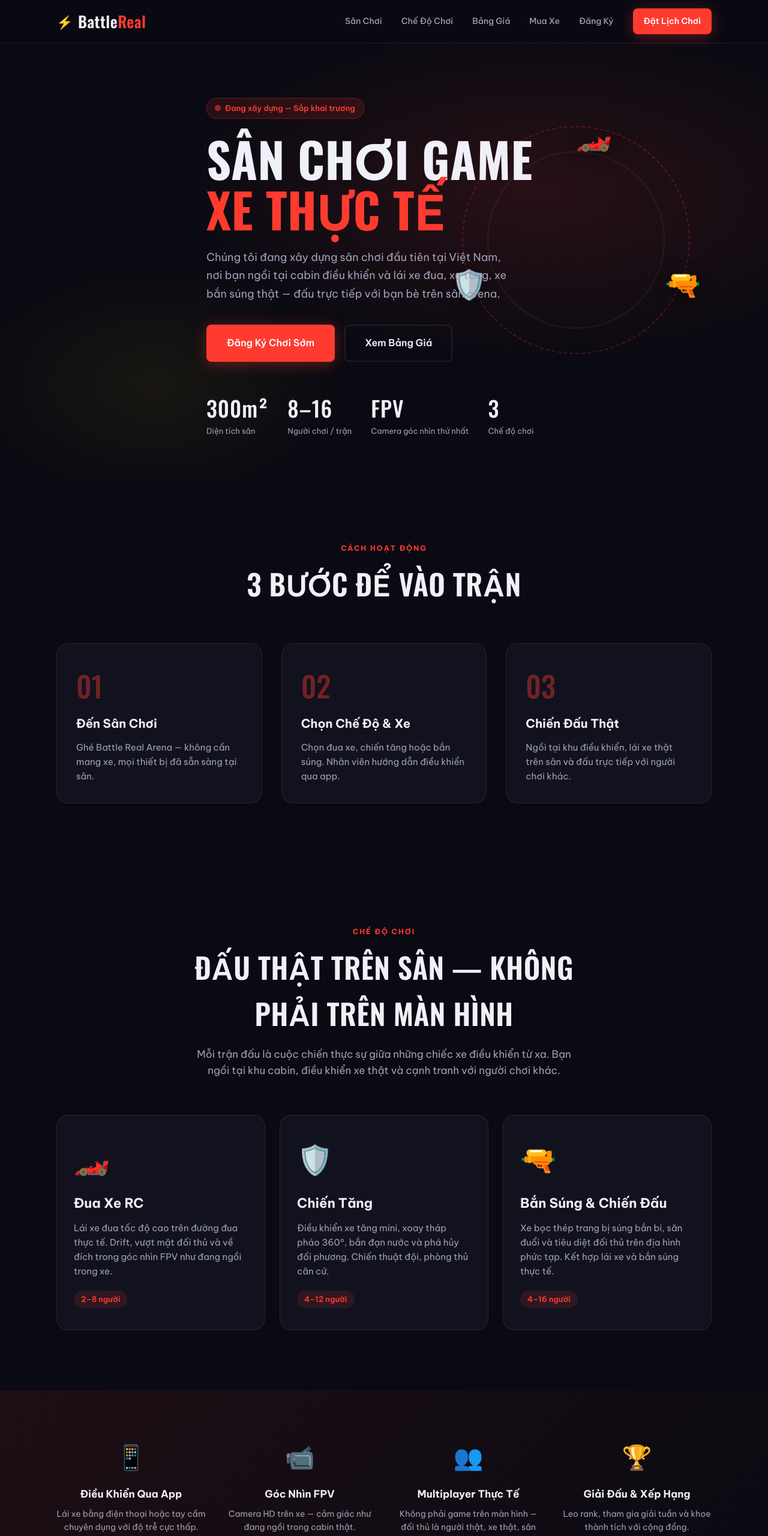
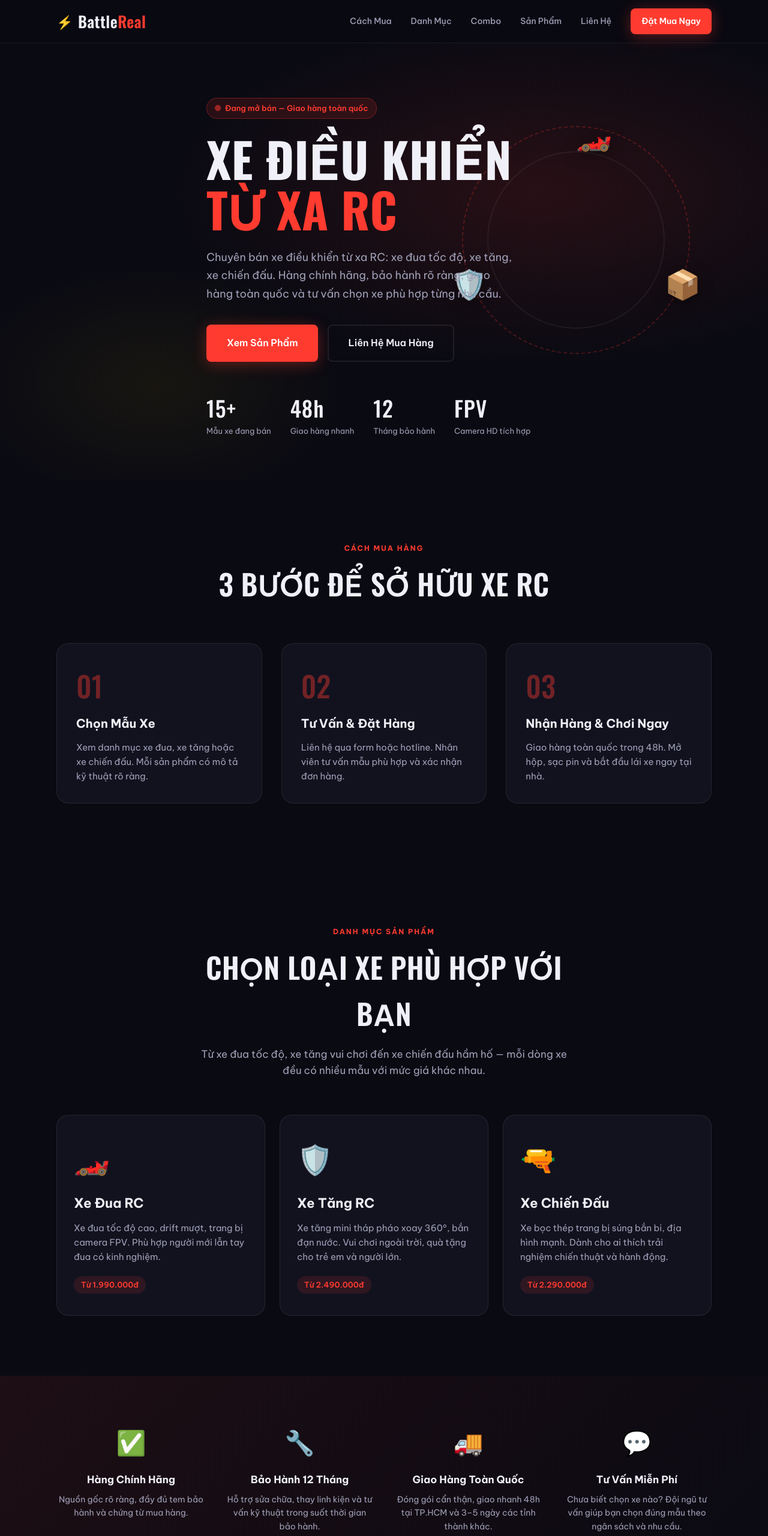
Before and after one commit to s2nmt/battleRealgame, a React (Vite) app: page / in a window 1280 px wide. Shown: the top 2560 px of the page at 60% size. Built offline with nearby package versions, Linux system fonts and the light colour scheme.

Commit message:
feat: change to arena to sell

```diff
--- a/index.html
+++ b/index.html
@@ -4,11 +4,11 @@
     <meta charset="UTF-8" />
     <link rel="icon" type="image/svg+xml" href="/favicon.svg" />
     <meta name="viewport" content="width=device-width, initial-scale=1.0" />
-    <meta name="description" content="Battle Real Arena - Sân chơi game xe điều khiển từ xa thực tế. Đến chơi, đấu với nhau. Có thể mua xe nếu muốn." />
+    <meta name="description" content="Battle Real - Chuyên bán xe điều khiển từ xa RC: xe đua, xe tăng, xe chiến đấu. Bảo hành 12 tháng, giao hàng toàn quốc." />
     <link rel="preconnect" href="https://fonts.googleapis.com" />
     <link rel="preconnect" href="https://fonts.gstatic.com" crossorigin />
     <link href="https://fonts.googleapis.com/css2?family=Be+Vietnam+Pro:ital,wght@0,400;0,500;0,600;0,700;0,800&family=Oswald:wght@500;600;700&display=swap" rel="stylesheet" />
-    <title>Battle Real Arena | Sân Chơi Game Xe Thực Tế</title>
+    <title>Battle Real | Xe Điều Khiển Từ Xa RC</title>
   </head>
   <body>
     <div id="root"></div>
--- a/src/components/Contact.jsx
+++ b/src/components/Contact.jsx
@@ -12,23 +12,23 @@ export default function Contact() {
     <section id="contact" className="section section--dark">
       <div className="container contact">
         <div className="contact__info">
-          <span className="section__tag">Đăng ký sớm</span>
-          <h2 className="section__title">Sân chơi đang xây dựng — Đăng ký để được ưu tiên</h2>
+          <span className="section__tag">Đặt hàng</span>
+          <h2 className="section__title">Liên hệ để đặt mua xe RC</h2>
           <p className="section__desc">
-            Để lại thông tin để nhận thông báo khai trương, ưu đãi early bird và đặt lịch chơi sớm nhất.
+            Điền form bên dưới, chúng tôi sẽ gọi lại xác nhận đơn hàng, tư vấn mẫu xe và báo thời gian giao hàng.
           </p>
           <ul className="contact__perks">
-            <li>🎁 Giảm 30% gói chơi đầu tiên</li>
-            <li>🎯 Ưu tiên slot giờ vàng khai trương</li>
-            <li>🏆 Mời tham gia giải đấu khai mạc</li>
+            <li>🚚 Giao hàng toàn quốc trong 48h (nội thành)</li>
+            <li>🔧 Bảo hành 12 tháng chính hãng</li>
+            <li>💬 Tư vấn miễn phí, không mua vẫn được hỗ trợ</li>
           </ul>
         </div>
 
         {submitted ? (
           <div className="contact__success">
             <span className="contact__success-icon">✅</span>
-            <h3>Đã nhận đăng ký!</h3>
-            <p>Chúng tôi sẽ liên hệ khi sân chơi sẵn sàng khai trương.</p>
+            <h3>Đã nhận yêu cầu!</h3>
+            <p>Chúng tôi sẽ liên hệ trong vòng 24 giờ để xác nhận đơn hàng.</p>
           </div>
         ) : (
           <form className="contact__form" onSubmit={handleSubmit}>
@@ -46,15 +46,16 @@ export default function Contact() {
             </label>
             <label>
               Bạn quan tâm
-              <select name="interest" defaultValue="play">
-                <option value="play">Đến chơi tại sân</option>
-                <option value="party">Đặt tiệc / team building</option>
-                <option value="buy">Mua xe mang về</option>
-                <option value="all">Tất cả</option>
+              <select name="interest" defaultValue="racing">
+                <option value="racing">Xe đua RC</option>
+                <option value="tank">Xe tăng RC</option>
+                <option value="combat">Xe chiến đấu</option>
+                <option value="bundle">Combo / gói tiết kiệm</option>
+                <option value="advice">Cần tư vấn chọn xe</option>
               </select>
             </label>
             <button type="submit" className="btn btn--primary btn--lg btn--block">
-              Đăng Ký Ngay
+              Gửi Yêu Cầu
             </button>
           </form>
         )}
--- a/src/components/Footer.jsx
+++ b/src/components/Footer.jsx
@@ -6,15 +6,15 @@ export default function Footer() {
           <span className="logo__text">
             Battle<span className="logo__accent">Real</span>
           </span>
-          <p>Sân chơi game xe điều khiển từ xa thực tế</p>
+          <p>Chuyên bán xe điều khiển từ xa RC — giao hàng toàn quốc</p>
         </div>
         <div className="footer__links">
-          <a href="#arena">Sân chơi</a>
-          <a href="#packages">Bảng giá</a>
-          <a href="#shop">Mua xe</a>
+          <a href="#how">Cách mua</a>
+          <a href="#shop">Sản phẩm</a>
+          <a href="#bundles">Combo</a>
           <a href="#contact">Liên hệ</a>
         </div>
-        <p className="footer__copy">© 2026 Battle Real Game. Đang xây dựng — Sắp khai trương.</p>
+        <p className="footer__copy">© 2026 Battle Real. Bán xe RC chính hãng — Bảo hành 12 tháng.</p>
       </div>
     </footer>
   );
--- a/src/components/GameModes.jsx
+++ b/src/components/GameModes.jsx
@@ -1,25 +1,25 @@
-import { gameModes } from '../data/products';
+import { categories } from '../data/products';
 
 export default function GameModes() {
   return (
-    <section id="modes" className="section">
+    <section id="categories" className="section">
       <div className="container">
         <div className="section__header">
-          <span className="section__tag">Chế độ chơi</span>
-          <h2 className="section__title">Đấu thật trên sân — không phải trên màn hình</h2>
+          <span className="section__tag">Danh mục sản phẩm</span>
+          <h2 className="section__title">Chọn loại xe phù hợp với bạn</h2>
           <p className="section__desc">
-            Mỗi trận đấu là cuộc chiến thực sự giữa những chiếc xe điều khiển từ xa. Bạn ngồi tại khu
-            cabin, điều khiển xe thật và cạnh tranh với người chơi khác.
+            Từ xe đua tốc độ, xe tăng vui chơi đến xe chiến đấu hầm hố — mỗi dòng xe đều có nhiều mẫu
+            với mức giá khác nhau.
           </p>
         </div>
 
         <div className="modes-grid">
-          {gameModes.map((mode) => (
-            <article key={mode.id} className="mode-card">
-              <div className="mode-card__icon">{mode.icon}</div>
-              <h3 className="mode-card__title">{mode.title}</h3>
-              <p className="mode-card__desc">{mode.description}</p>
-              <span className="mode-card__players">{mode.players}</span>
+          {categories.map((cat) => (
+            <article key={cat.id} className="mode-card">
+              <div className="mode-card__icon">{cat.icon}</div>
+              <h3 className="mode-card__title">{cat.title}</h3>
+              <p className="mode-card__desc">{cat.description}</p>
+              <span className="mode-card__players">{cat.players}</span>
             </article>
           ))}
         </div>
--- a/src/components/Header.jsx
+++ b/src/components/Header.jsx
@@ -1,11 +1,11 @@
 import { useState } from 'react';
 
 const links = [
-  { href: '#arena', label: 'Sân Chơi' },
-  { href: '#modes', label: 'Chế Độ Chơi' },
-  { href: '#packages', label: 'Bảng Giá' },
-  { href: '#shop', label: 'Mua Xe' },
-  { href: '#contact', label: 'Đăng Ký' },
+  { href: '#how', label: 'Cách Mua' },
+  { href: '#categories', label: 'Danh Mục' },
+  { href: '#bundles', label: 'Combo' },
+  { href: '#shop', label: 'Sản Phẩm' },
+  { href: '#contact', label: 'Liên Hệ' },
 ];
 
 export default function Header() {
@@ -28,7 +28,7 @@ export default function Header() {
             </a>
           ))}
           <a href="#contact" className="btn btn--primary btn--sm" onClick={() => setOpen(false)}>
-            Đặt Lịch Chơi
+            Đặt Mua Ngay
           </a>
         </nav>
 
--- a/src/components/Hero.jsx
+++ b/src/components/Hero.jsx
@@ -1,4 +1,4 @@
-import { arenaInfo } from '../data/products';
+import { storeInfo } from '../data/products';
 
 export default function Hero() {
   return (
@@ -7,28 +7,28 @@ export default function Hero() {
       <div className="container hero__inner">
         <div className="hero__badge">
           <span className="pulse" />
-          {arenaInfo.status} — Sắp khai trương
+          {storeInfo.status} — Giao hàng toàn quốc
         </div>
 
         <h1 className="hero__title">
-          Sân chơi game
+          xe điều khiển
           <br />
-          <span className="hero__highlight">xe thực tế</span>
+          <span className="hero__highlight">từ xa RC</span>
         </h1>
 
-        <p className="hero__desc">{arenaInfo.description}</p>
+        <p className="hero__desc">{storeInfo.description}</p>
 
         <div className="hero__actions">
-          <a href="#contact" className="btn btn--primary btn--lg">
-            Đăng Ký Chơi Sớm
+          <a href="#shop" className="btn btn--primary btn--lg">
+            Xem Sản Phẩm
           </a>
-          <a href="#packages" className="btn btn--outline btn--lg">
-            Xem Bảng Giá
+          <a href="#contact" className="btn btn--outline btn--lg">
+            Liên Hệ Mua Hàng
           </a>
         </div>
 
         <div className="hero__stats">
-          {arenaInfo.highlights.map((h) => (
+          {storeInfo.highlights.map((h) => (
             <div key={h.label} className="hero__stat">
               <span className="hero__stat-value">{h.value}</span>
               <span className="hero__stat-label">{h.label}</span>
@@ -42,7 +42,7 @@ export default function Hero() {
           <div className="hero__track" />
           <span className="hero__vehicle hero__vehicle--1">🏎️</span>
           <span className="hero__vehicle hero__vehicle--2">🛡️</span>
-          <span className="hero__vehicle hero__vehicle--3">🔫</span>
+          <span className="hero__vehicle hero__vehicle--3">📦</span>
         </div>
       </div>
     </section>
--- a/src/components/HowItWorks.jsx
+++ b/src/components/HowItWorks.jsx
@@ -2,11 +2,11 @@ import { steps } from '../data/products';
 
 export default function HowItWorks() {
   return (
-    <section id="arena" className="section">
+    <section id="how" className="section">
       <div className="container">
         <div className="section__header">
-          <span className="section__tag">Cách hoạt động</span>
-          <h2 className="section__title">3 bước để vào trận</h2>
+          <span className="section__tag">Cách mua hàng</span>
+          <h2 className="section__title">3 bước để sở hữu xe RC</h2>
         </div>
 
         <div className="steps">
--- a/src/components/Packages.jsx
+++ b/src/components/Packages.jsx
@@ -1,20 +1,20 @@
-import { playPackages } from '../data/products';
+import { bundles } from '../data/products';
 import { formatPrice } from '../utils/formatPrice';
 
 export default function Packages() {
   return (
-    <section id="packages" className="section section--dark">
+    <section id="bundles" className="section section--dark">
       <div className="container">
         <div className="section__header">
-          <span className="section__tag">Bảng giá chơi tại sân</span>
-          <h2 className="section__title">Đến chơi — không cần mua xe</h2>
+          <span className="section__tag">Combo tiết kiệm</span>
+          <h2 className="section__title">Mua combo — giá tốt hơn mua lẻ</h2>
           <p className="section__desc">
-            Tất cả xe và thiết bị có sẵn tại sân. Bạn chỉ cần đến, chọn gói và bắt đầu chiến đấu.
+            Các gói combo đã bao gồm phụ kiện cần thiết. Tiết kiệm chi phí và sẵn sàng chơi ngay khi nhận hàng.
           </p>
         </div>
 
         <div className="packages-grid">
-          {playPackages.map((pkg) => (
+          {bundles.map((pkg) => (
             <article
               key={pkg.id}
               className={`package-card ${pkg.featured ? 'package-card--featured' : ''}`}
@@ -32,7 +32,7 @@ export default function Packages() {
                 ))}
               </ul>
               <a href="#contact" className={`btn ${pkg.featured ? 'btn--primary' : 'btn--outline'} btn--block`}>
-                Đặt Lịch
+                Đặt Mua Combo
               </a>
             </article>
           ))}
--- a/src/components/Shop.jsx
+++ b/src/components/Shop.jsx
@@ -6,11 +6,10 @@ export default function Shop() {
     <section id="shop" className="section">
       <div className="container">
         <div className="section__header">
-          <span className="section__tag">Tùy chọn</span>
-          <h2 className="section__title">Thích? Mua xe mang về</h2>
+          <span className="section__tag">Sản phẩm</span>
+          <h2 className="section__title">Xe RC đang bán</h2>
           <p className="section__desc">
-            Không bắt buộc phải mua. Nhưng nếu bạn yêu thích sau khi chơi thử tại sân, có thể đặt mua
-            xe để tập ở nhà hoặc mang đến các giải đấu.
+            Tất cả sản phẩm đều mới 100%, bảo hành 12 tháng. Liên hệ để đặt hàng hoặc hỏi tồn kho.
           </p>
         </div>
 
@@ -24,7 +23,7 @@ export default function Shop() {
               <div className="shop-card__footer">
                 <span className="shop-card__price">{formatPrice(v.price)}</span>
                 <a href="#contact" className="btn btn--outline btn--sm">
-                  Liên Hệ Mua
+                  Đặt Mua
                 </a>
               </div>
             </article>
@@ -32,7 +31,7 @@ export default function Shop() {
         </div>
 
         <p className="shop-note">
-          💡 Mẹo: Chơi thử miễn phí tại sân trước khi quyết định mua — nhân viên sẽ tư vấn mẫu phù hợp.
+          💡 Chưa chắc chọn mẫu nào? Liên hệ tư vấn miễn phí — chúng tôi giúp bạn chọn xe phù hợp ngân sách.
         </p>
       </div>
     </section>
--- a/src/data/products.js
+++ b/src/data/products.js
@@ -1,122 +1,122 @@
-export const arenaInfo = {
-  name: 'Battle Real Arena',
-  tagline: 'Game xe thực tế — Điều khiển từ xa, chiến đấu thật',
-  status: 'Đang xây dựng',
+export const storeInfo = {
+  name: 'Battle Real',
+  tagline: 'Xe điều khiển từ xa — Chất lượng thật, lái thật',
+  status: 'Đang mở bán',
   description:
-    'Chúng tôi đang xây dựng sân chơi đầu tiên tại Việt Nam, nơi bạn ngồi tại cabin điều khiển và lái xe đua, xe tăng, xe bắn súng thật — đấu trực tiếp với bạn bè trên sân arena.',
+    'Chuyên bán xe điều khiển từ xa RC: xe đua tốc độ, xe tăng, xe chiến đấu. Hàng chính hãng, bảo hành rõ ràng, giao hàng toàn quốc và tư vấn chọn xe phù hợp từng nhu cầu.',
   highlights: [
-    { value: '300m²', label: 'Diện tích sân' },
-    { value: '8–16', label: 'Người chơi / trận' },
-    { value: 'FPV', label: 'Camera góc nhìn thứ nhất' },
-    { value: '3', label: 'Chế độ chơi' },
+    { value: '15+', label: 'Mẫu xe đang bán' },
+    { value: '48h', label: 'Giao hàng nhanh' },
+    { value: '12', label: 'Tháng bảo hành' },
+    { value: 'FPV', label: 'Camera HD tích hợp' },
   ],
 };
 
-export const gameModes = [
+export const categories = [
   {
     id: 'racing',
     icon: '🏎️',
-    title: 'Đua Xe RC',
+    title: 'Xe Đua RC',
     description:
-      'Lái xe đua tốc độ cao trên đường đua thực tế. Drift, vượt mặt đối thủ và về đích trong góc nhìn FPV như đang ngồi trong xe.',
-    players: '2–8 người',
+      'Xe đua tốc độ cao, drift mượt, trang bị camera FPV. Phù hợp người mới lẫn tay đua có kinh nghiệm.',
+    players: 'Từ 1.990.000đ',
   },
   {
     id: 'tank',
     icon: '🛡️',
-    title: 'Chiến Tăng',
+    title: 'Xe Tăng RC',
     description:
-      'Điều khiển xe tăng mini, xoay tháp pháo 360°, bắn đạn nước và phá hủy đối phương. Chiến thuật đội, phòng thủ căn cứ.',
-    players: '4–12 người',
+      'Xe tăng mini tháp pháo xoay 360°, bắn đạn nước. Vui chơi ngoài trời, quà tặng cho trẻ em và người lớn.',
+    players: 'Từ 2.490.000đ',
   },
   {
     id: 'shooter',
     icon: '🔫',
-    title: 'Bắn Súng & Chiến Đấu',
+    title: 'Xe Chiến Đấu',
     description:
-      'Xe bọc thép trang bị súng bắn bi, săn đuổi và tiêu diệt đối thủ trên địa hình phức tạp. Kết hợp lái xe và bắn súng thực tế.',
-    players: '4–16 người',
+      'Xe bọc thép trang bị súng bắn bi, địa hình mạnh. Dành cho ai thích trải nghiệm chiến thuật và hành động.',
+    players: 'Từ 2.290.000đ',
   },
 ];
 
-export const playPackages = [
+export const bundles = [
   {
     id: 'starter',
-    name: 'Gói Khám Phá',
-    price: 99000,
-    duration: '30 phút',
-    badge: 'Phù hợp người mới',
-    description: 'Trải nghiệm lần đầu với 1 chế độ chơi tùy chọn. Bao gồm hướng dẫn cơ bản.',
-    includes: ['1 chế độ chơi', 'Hướng dẫn 10 phút', 'Xe sẵn tại sân', 'Bảng điểm cá nhân'],
+    name: 'Combo Khởi Đầu',
+    price: 2290000,
+    duration: '1 xe + phụ kiện',
+    badge: 'Người mới',
+    description: 'Xe đua RC cơ bản kèm pin dự phòng, sạc nhanh và hướng dẫn sử dụng chi tiết.',
+    includes: ['1 xe đua RC', 'Pin + sạc dự phòng', 'Tay cầi điều khiển', 'Hướng dẫn tiếng Việt'],
   },
   {
-    id: 'battle',
-    name: 'Gói Chiến Đấu',
-    price: 199000,
-    duration: '60 phút',
-    badge: 'Phổ biến nhất',
-    description: 'Trận đấu đầy đủ với bạn bè. Chọn chế độ, chia đội và tranh giải vô địch buổi chơi.',
-    includes: ['Mọi chế độ chơi', '2–8 người / nhóm', 'Livestream màn hình lớn', 'Ảnh kỷ niệm'],
+    id: 'family',
+    name: 'Combo Gia Đình',
+    price: 4990000,
+    duration: '2 xe + phụ kiện',
+    badge: 'Bán chạy',
+    description: 'Hai xe đua RC để cả nhà cùng chơi. Tiết kiệm hơn mua lẻ, kèm đường đua mini.',
+    includes: ['2 xe đua RC', 'Đường đua mini gập', 'Pin dự phòng x2', 'Bảo hành 12 tháng'],
     featured: true,
   },
   {
-    id: 'party',
-    name: 'Gói Tiệc & Team',
-    price: 890000,
-    duration: '2 giờ',
-    badge: 'Nhóm lớn',
-    description: 'Đặt riêng cả sân cho sinh nhật, team building hoặc nhóm bạn. Giải đấu mini có huy chương.',
-    includes: ['Sân riêng 2 giờ', 'Tối đa 16 người', 'Giải đấu mini', 'Nước uống & snack'],
+    id: 'pro',
+    name: 'Combo Pro FPV',
+    price: 6490000,
+    duration: '1 xe cao cấp',
+    badge: 'Cao cấp',
+    description: 'Xe FPV 1080p, tốc độ cao, phụ kiện đầy đủ cho người chơi nghiêm túc.',
+    includes: ['Xe FPV 1080p', 'Kính FPV', 'Pin LiPo cao cấp', 'Bảo hành 12 tháng'],
   },
   {
-    id: 'esports',
-    name: 'Giải Đấu Tuần',
-    price: 149000,
-    duration: '90 phút',
-    badge: 'Thi đấu',
-    description: 'Tham gia giải hàng tuần, xếp hạng toàn quốc và nhận giải thưởng cho top 3.',
-    includes: ['Bảng xếp hạng', 'Giải thưởng top 3', 'Phát sóng live', 'Huấn luyện viên'],
+    id: 'gift',
+    name: 'Combo Quà Tặng',
+    price: 2790000,
+    duration: '1 xe tăng + hộp quà',
+    badge: 'Quà tặng',
+    description: 'Xe tăng RC đóng hộp quà đẹp — lý tưởng cho sinh nhật, lễ tết và các dịp đặc biệt.',
+    includes: ['Xe tăng RC', 'Hộp quà cao cấp', 'Thiệp chúc mừng', 'Giao hàng nhanh 48h'],
   },
 ];
 
 export const steps = [
   {
     step: '01',
-    title: 'Đến Sân Chơi',
-    description: 'Ghé Battle Real Arena — không cần mang xe, mọi thiết bị đã sẵn sàng tại sân.',
+    title: 'Chọn Mẫu Xe',
+    description: 'Xem danh mục xe đua, xe tăng hoặc xe chiến đấu. Mỗi sản phẩm có mô tả kỹ thuật rõ ràng.',
   },
   {
     step: '02',
-    title: 'Chọn Chế Độ & Xe',
-    description: 'Chọn đua xe, chiến tăng hoặc bắn súng. Nhân viên hướng dẫn điều khiển qua app.',
+    title: 'Tư Vấn & Đặt Hàng',
+    description: 'Liên hệ qua form hoặc hotline. Nhân viên tư vấn mẫu phù hợp và xác nhận đơn hàng.',
   },
   {
     step: '03',
-    title: 'Chiến Đấu Thật',
-    description: 'Ngồi tại khu điều khiển, lái xe thật trên sân và đấu trực tiếp với người chơi khác.',
+    title: 'Nhận Hàng & Chơi Ngay',
+    description: 'Giao hàng toàn quốc trong 48h. Mở hộp, sạc pin và bắt đầu lái xe ngay tại nhà.',
   },
 ];
 
 export const features = [
   {
-    icon: '📱',
-    title: 'Điều Khiển Qua App',
-    description: 'Lái xe bằng điện thoại hoặc tay cầm chuyên dụng với độ trễ cực thấp.',
+    icon: '✅',
+    title: 'Hàng Chính Hãng',
+    description: 'Nguồn gốc rõ ràng, đầy đủ tem bảo hành và chứng từ mua hàng.',
   },
   {
-    icon: '📹',
-    title: 'Góc Nhìn FPV',
-    description: 'Camera HD trên xe — cảm giác như đang ngồi trong cabin thật.',
+    icon: '🔧',
+    title: 'Bảo Hành 12 Tháng',
+    description: 'Hỗ trợ sửa chữa, thay linh kiện và tư vấn kỹ thuật trong suốt thời gian bảo hành.',
   },
   {
-    icon: '👥',
-    title: 'Multiplayer Thực Tế',
-    description: 'Không phải game trên màn hình — đối thủ là người thật, xe thật, sân thật.',
+    icon: '🚚',
+    title: 'Giao Hàng Toàn Quốc',
+    description: 'Đóng gói cẩn thận, giao nhanh 48h tại TP.HCM và 3–5 ngày các tỉnh thành khác.',
   },
   {
-    icon: '🏆',
-    title: 'Giải Đấu & Xếp Hạng',
-    description: 'Leo rank, tham gia giải tuần và khoe thành tích với cộng đồng.',
+    icon: '💬',
+    title: 'Tư Vấn Miễn Phí',
+    description: 'Chưa biết chọn xe nào? Đội ngũ tư vấn giúp bạn chọn đúng mẫu theo ngân sách và nhu cầu.',
   },
 ];
 
@@ -126,7 +126,7 @@ export const vehicles = [
     name: 'RC Speed Demon X1',
     category: 'Xe Đua',
     price: 2490000,
-    description: 'Xe đua RC FPV 1080p, tốc độ 45km/h. Dành cho ai muốn mang về tập ở nhà.',
+    description: 'Xe đua RC FPV 1080p, tốc độ 45km/h. Pin LiPo, sạc nhanh và tay cầm đi kèm.',
     icon: '🏎️',
   },
   {
@@ -134,15 +134,39 @@ export const vehicles = [
     name: 'Battle Tank T-90 Mini',
     category: 'Xe Tăng',
     price: 3290000,
-    description: 'Xe tăng bắn đạn nước, tháp pháo xoay 360°. Mua về hoặc chơi thử tại sân trước.',
+    description: 'Xe tăng bắn đạn nước, tháp pháo xoay 360°. Pin trâu, chơi ngoài trời lâu.',
     icon: '🛡️',
   },
   {
     id: 3,
     name: 'Assault Rover AR-7',
-    category: 'Bắn Súng',
+    category: 'Xe Chiến Đấu',
     price: 2890000,
-    description: 'Xe bọc thép + súng bắn bi. Trải nghiệm tại arena trước khi quyết định mua.',
+    description: 'Xe bọc thép + súng bắn bi. Địa hình mạnh, phù hợp sân cỏ và nền đất.',
     icon: '🔫',
   },
+  {
+    id: 4,
+    name: 'Drift Master D3',
+    category: 'Xe Đua',
+    price: 1990000,
+    description: 'Xe drift giá tốt cho người mới. Nhẹ, dễ điều khiển, lốp drift chuyên dụng.',
+    icon: '🏁',
+  },
+  {
+    id: 5,
+    name: 'FPV Racer Pro V2',
+    category: 'Xe Đua',
+    price: 4590000,
+    description: 'Xe FPV cao cấp, camera 1080p 60fps, tốc độ 60km/h. Kèm kính FPV và pin dự phòng.',
+    icon: '📹',
+  },
+  {
+    id: 6,
+    name: 'War Machine WM-5',
+    category: 'Xe Chiến Đấu',
+    price: 3490000,
+    description: 'Xe chiến đấu 4 bánh, súng bắn bi tự động. Thiết kế hầm hố, pin 2S mạnh mẽ.',
+    icon: '⚔️',
+  },
 ];
```
